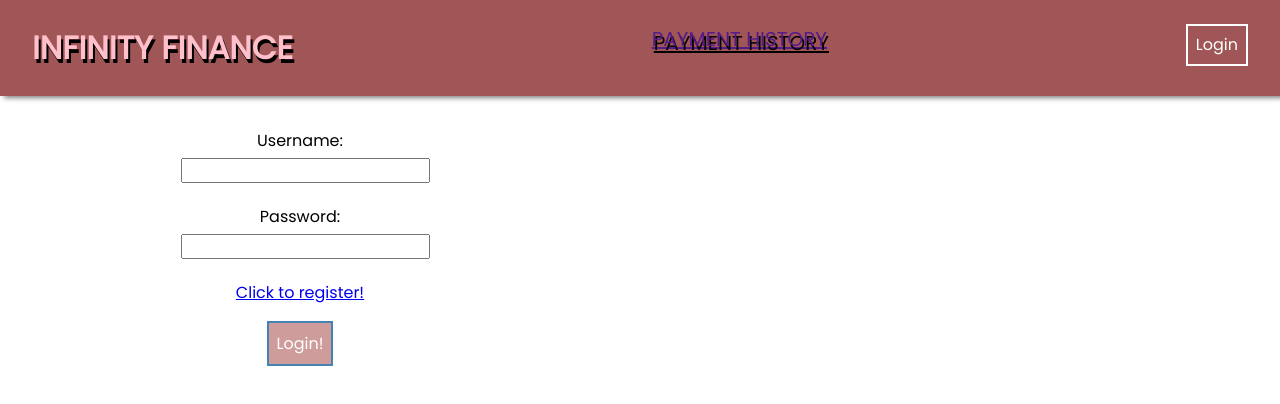
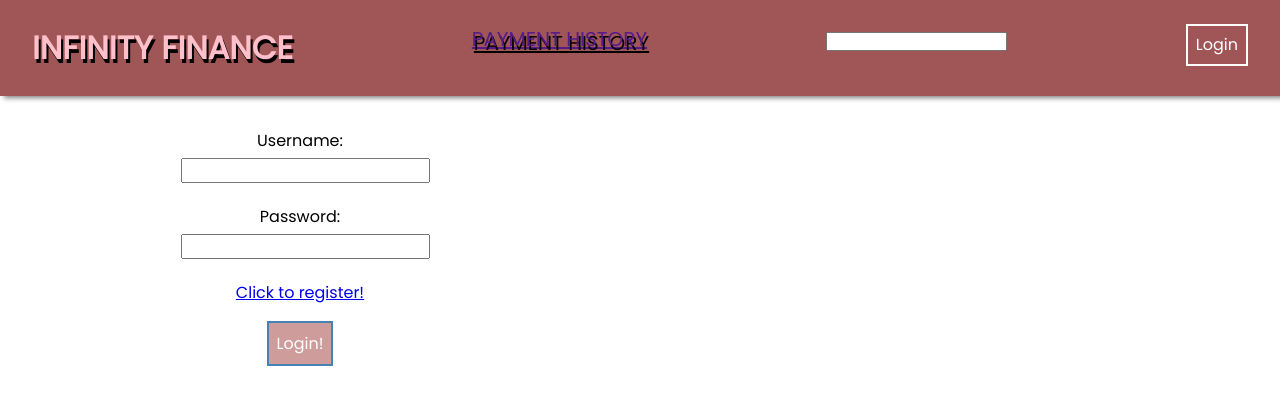
Before and after one commit to natalievmedrano/Payment-Tracker-CAPSTONE, a React (Create React App) app in the folder frontend/: page /login in a window 1280 px wide. Shown: the top 404 px of the page. Built offline with nearby package versions, Linux system fonts and the light colour scheme.

Commit message:
created searchbar component and instantiated it in the navbar

```diff
--- a/frontend/src/components/NavBar/NavBar.css
+++ b/frontend/src/components/NavBar/NavBar.css
@@ -7,6 +7,7 @@ ul {
 li {
   font-size: 1.25rem;
 }
+
 
 .navBar {
   background: #A05656;
--- a/frontend/src/components/NavBar/NavBar.jsx
+++ b/frontend/src/components/NavBar/NavBar.jsx
@@ -2,6 +2,7 @@ import React from "react";
 import { useContext } from "react";
 import { useNavigate, Link } from "react-router-dom";
 import AuthContext from "../../context/AuthContext";
+import SearchBar from "../Searchbar/SearchBar";
 import "./NavBar.css";
 
 const Navbar = () => {
@@ -14,10 +15,11 @@ const Navbar = () => {
           <Link to="/" style={{ textDecoration: "none", color: "pink" }}>
             <b>INFINITY FINANCE</b>
           </Link>
-        </li>
-        <li className="pHistory">
+        </li> <div ><li className="pHistory">
           <a href="">PAYMENT HISTORY</a>
-        </li>
+        </li> </div>
+        <li><SearchBar/></li>
+
         <li>
           {user ? (
             <button onClick={logoutUser}>Logout</button>
--- /dev/null
+++ b/frontend/src/components/Searchbar/SearchBar.jsx
@@ -0,0 +1,10 @@
+import React, { useState } from 'react';
+
+
+const SearchBar = ({}) => {
+    return ( <div>
+        <input type="search" />
+    </div> );
+}
+
+export default SearchBar;
```
Also changed, not shown: frontend/src/components/PaymentHistoryNavBar/PaymentHistoryNavBar.jsx (added).
